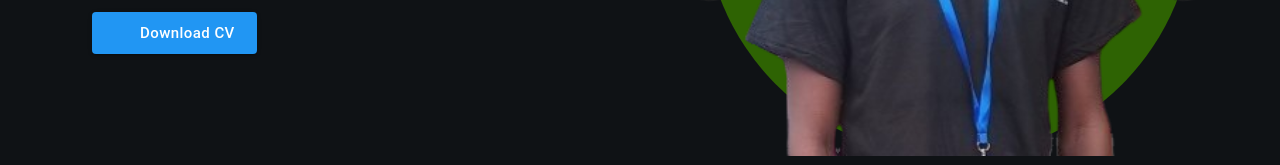
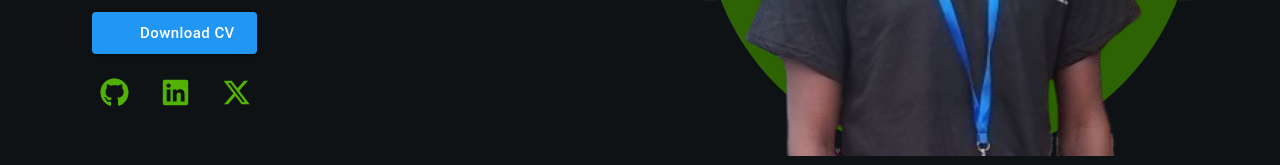
Before and after one commit to Pascal-Juma/My-Portfolio-Website, a React (Vite) app: page / in a window 1280 px wide. Shown: the part 430-595 px from the top of the page. Built offline with nearby package versions, Linux system fonts and the light colour scheme; some icons are missing.

Commit message:
Build the portfolio website

```diff
--- a/src/pages/Home/Home.tsx
+++ b/src/pages/Home/Home.tsx
@@ -1,11 +1,19 @@
-import { Stack, Typography, Button, ButtonProps } from "@mui/material";
+import {
+  Stack,
+  Typography,
+  Button,
+  ButtonProps,
+  Tooltip,
+  IconButton,
+} from "@mui/material";
 import { createTheme, ThemeProvider, styled } from "@mui/material/styles";
 import { useTypewriter, Cursor } from "react-simple-typewriter";
 import HorizontalRuleIcon from "@mui/icons-material/HorizontalRule";
 import DownloadIcon from "@mui/icons-material/Download";
 import { blue } from "@mui/material/colors";
-import { FaReact, FaNodeJs } from "react-icons/fa";
+import { FaReact, FaNodeJs, FaGithub, FaLinkedin } from "react-icons/fa";
 import { BiLogoPostgresql } from "react-icons/bi";
+import { FaXTwitter } from "react-icons/fa6";
 import { SiTypescript } from "react-icons/si";
 import { Element } from "react-scroll";
 import "./Home.css";
@@ -52,7 +60,12 @@ function Home() {
     deleteSpeed: 150,
   });
   const [textb] = useTypewriter({
-    words: ["Pascal Juma", "a Web Developer", "a Game Developer", "an ML Enthusiast"],
+    words: [
+      "Pascal Juma",
+      "a Web Developer",
+      "a Game Developer",
+      "an ML Enthusiast",
+    ],
     loop: true,
     typeSpeed: 150,
     deleteSpeed: 150,
@@ -133,6 +146,41 @@ function Home() {
             >
               Download CV
             </HeroCta>
+            <Stack direction="row" spacing={2} sx={{ mt: 2 }}>
+              <Tooltip title="GitHub" arrow>
+                <IconButton
+                  component="a"
+                  href="https://github.com/Pascal-Juma"
+                  target="_blank"
+                  rel="noopener noreferrer"
+                  sx={{ fontSize: 29, color: "var(--green-color)" }}
+                >
+                  <FaGithub />
+                </IconButton>
+              </Tooltip>
+              <Tooltip title="LinkedIn" arrow>
+                <IconButton
+                  sx={{ fontSize: 29, color: "var(--green-color)" }}
+                  component="a"
+                  href="https://www.linkedin.com/in/pascal-juma/"
+                  target="_blank"
+                  rel="noopener noreferrer"
+                >
+                  <FaLinkedin />
+                </IconButton>
+              </Tooltip>
+              <Tooltip title="Twitter" arrow>
+                <IconButton
+                  sx={{ fontSize: 29, color: "var(--green-color)" }}
+                  component="a"
+                  href="https://x.com/PascalJuma4747"
+                  target="_blank"
+                  rel="noopener noreferrer"
+                >
+                  <FaXTwitter />
+                </IconButton>
+              </Tooltip>
+            </Stack>
           </div>
           <div className="image-container">
             <div className="image-content">
```
Also changed, not shown: src/assets/favicon.png.
